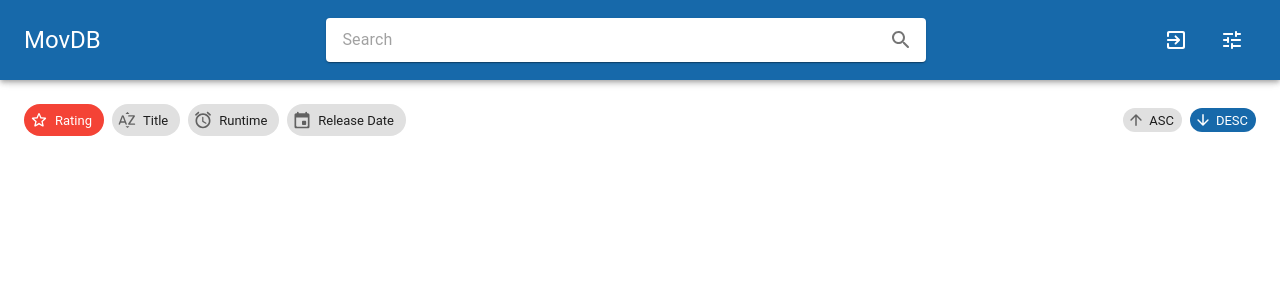
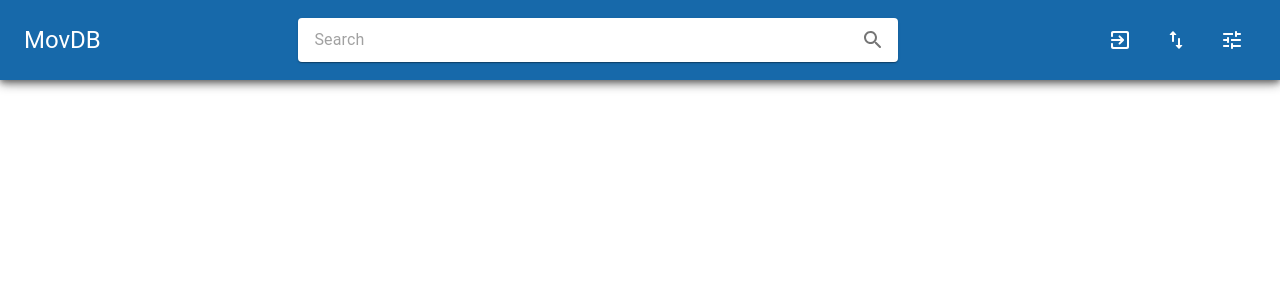
Before and after one commit to runarsae/movdb-web, a React (Create React App) app in the folder movdb_frontend/: page / in a window 1280 px wide. Shown: the top 300 px of the page. Built offline with nearby package versions, Linux system fonts and the light colour scheme.

Commit message:
#36 Add show/hide for Sort

```diff
--- a/movdb_frontend/src/components/Header/Header.tsx
+++ b/movdb_frontend/src/components/Header/Header.tsx
@@ -10,6 +10,8 @@ import IconButton from "@material-ui/core/IconButton/IconButton";
 import TuneRoundedIcon from "@material-ui/icons/TuneRounded";
 import {MENU_OPEN} from "../../queries";
 import {useApolloClient} from "@apollo/client";
+import Sort from "./Sort";
+import ImportExportRoundedIcon from "@material-ui/icons/ImportExportRounded";
 
 const useStyles = makeStyles((theme: Theme) =>
     createStyles({
@@ -21,13 +23,13 @@ const useStyles = makeStyles((theme: Theme) =>
         },
         toolbar: {
             display: "grid",
-            gridTemplateColumns: "1fr auto auto",
-            gridTemplateAreas: `"logo userbutton menubutton"
-                                "search search search"`,
+            gridTemplateColumns: "1fr auto auto auto",
+            gridTemplateAreas: `"logo userbutton sortButton menubutton"
+                                "search search search search"`,
             gap: "8px",
             [theme.breakpoints.up("sm")]: {
-                gridTemplateColumns: "auto 1fr auto auto",
-                gridTemplateAreas: `"logo search userbutton menubutton"`
+                gridTemplateColumns: "auto 1fr auto auto auto",
+                gridTemplateAreas: `"logo search userbutton sortButton menubutton"`
             }
         },
         logo: {
@@ -38,13 +40,16 @@ const useStyles = makeStyles((theme: Theme) =>
         },
         menuButton: {
             gridArea: "menubutton"
+        },
+        sortButton: {
+            girdArea: "sortButton"
         }
     })
 );
 
 function Header(): JSX.Element {
     const classes = useStyles();
-
+    const [sortVisible, toggleSort] = React.useState<boolean>(false);
     const client = useApolloClient();
 
     const toggleMenu = () => {
@@ -56,7 +61,12 @@ function Header(): JSX.Element {
         });
     };
 
+    const handleSortVisibility = () => {
+        toggleSort(!sortVisible);
+    };
+
     return (
+        <div>
             <AppBar className={classes.header}>
                 <Toolbar variant="dense" className={classes.toolbar}>
                     <Typography className={classes.logo} variant="h5" color="initial">
@@ -68,6 +78,15 @@ function Header(): JSX.Element {
                     <UserButton />
 
                     <IconButton
+                        onClick={handleSortVisibility}
+                        aria-label="sorting"
+                        color="inherit"
+                        className={classes.sortButton}
+                    >
+                        <ImportExportRoundedIcon />
+                    </IconButton>
+
+                    <IconButton
                         className={classes.menuButton}
                         onClick={() => toggleMenu()}
                         aria-label="filtering"
@@ -77,6 +96,8 @@ function Header(): JSX.Element {
                     </IconButton>
                 </Toolbar>
             </AppBar>
+            <Sort visible={sortVisible} />
+        </div>
     );
 }
 
--- a/movdb_frontend/src/components/MovieContainer/Sort.tsx
+++ b/movdb_frontend/src/components/Header/Sort.tsx
@@ -19,10 +19,6 @@ type Sort = "rating" | "original_title" | "runtime" | "release_date";
 type SortDirection = "ASC" | "DESC";
 type Breakpoint = "xs" | "sm" | "mr" | "md" | "lg" | "xl";
 
-interface Props {
-    width: Breakpoint;
-}
-
 const useStyles = makeStyles((theme: Theme) =>
     createStyles({
         sort: {
@@ -32,7 +28,23 @@ const useStyles = makeStyles((theme: Theme) =>
             width: "100%",
             "& .MuiGrid-item": {
                 width: "100%"
+            },
+            position: "fixed",
+            zIndex: 20,
+            backgroundColor: "white",
+            WebkitBoxShadow: "0px 4px 10px 0px rgba(0,0,0,0.40)",
+            MozBoxShadow: "0px 4px 10px 0px rgba(0,0,0,0.40)",
+            boxShadow: "0px 4px 10px 0px rgba(0,0,0,0.40)",
+            transition: "top 0.25s"
+        },
+        visible: {
+            top: "125px",
+            [theme.breakpoints.up("sm")]: {
+                top: "80px"
             }
+        },
+        notVisible: {
+            top: 0
         },
         sortContainer: {
             display: "flex",
@@ -52,6 +64,11 @@ const useStyles = makeStyles((theme: Theme) =>
         }
     })
 );
+
+interface Props {
+    width: Breakpoint;
+    visible: boolean;
+}
 
 function Sort(props: Props): JSX.Element {
     const classes = useStyles();
@@ -92,7 +109,13 @@ function Sort(props: Props): JSX.Element {
     };
 
     return (
-        <Grid container className={classes.sort} justify="space-between" alignItems="center" spacing={2}>
+        <Grid
+            container
+            className={`${classes.sort} ${props.visible ? classes.visible : classes.notVisible}`}
+            justify="space-between"
+            alignItems="center"
+            spacing={2}
+        >
             <ScrollContainer vertical={false} className={classes.sortContainer}>
                 <Chip
                     label="Rating"
--- a/movdb_frontend/src/components/MovieContainer/MovieContainer.tsx
+++ b/movdb_frontend/src/components/MovieContainer/MovieContainer.tsx
@@ -3,7 +3,6 @@ import Movie from "./Movie";
 import {makeStyles, Theme, createStyles} from "@material-ui/core/styles";
 import {useQuery} from "@apollo/client";
 import {MOVIES} from "../../queries";
-import Sort from "./Sort";
 
 const useStyles = makeStyles((theme: Theme) =>
     createStyles({
@@ -49,7 +48,6 @@ export default function MovieContainer() {
 
     return (
         <div className={classes.root}>
-            <Sort />
             <div className={classes.movies}>{movies}</div>
         </div>
     );
```
Lines whose indentation alone changed are shown as unchanged.
